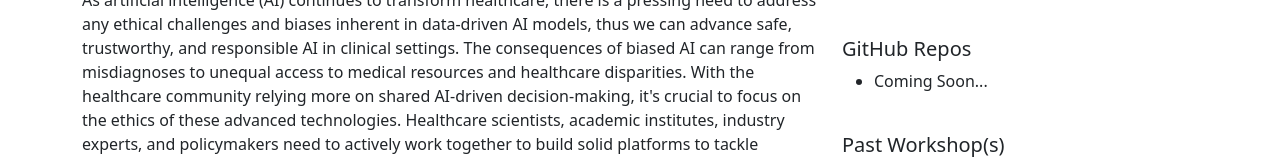
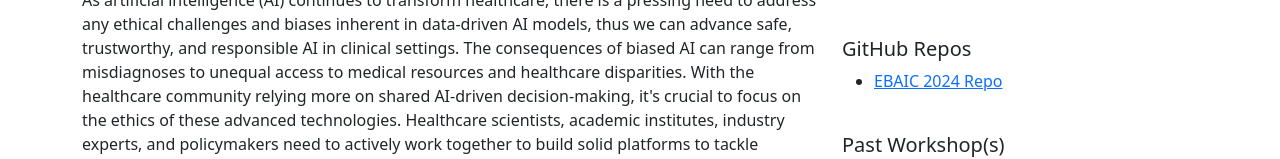
Before and after one commit to pitthexai/EBAIC2024, a plain HTML site: page index.html in a window 1280 px wide. Shown: the part 1187-1346 px from the top of the page. Drawn offline with Linux system fonts and the light colour scheme.

Commit message:
GitHub Rep0 link

```diff
--- a/index.html
+++ b/index.html
@@ -114,7 +114,7 @@
                 <div class="row-lg-4">
                     <h5>GitHub Repos</h5>
                     <ul>
-                        <li>Coming Soon...</li>
+                        <li><a href="https://github.com/pitthexai/IEEE_ICHI_EBAICWorkshop/tree/main/EBAIC2024_Workshop">EBAIC 2024 Repo</a> </li>
                     </ul>
                 </div>
                 <br/>
```
